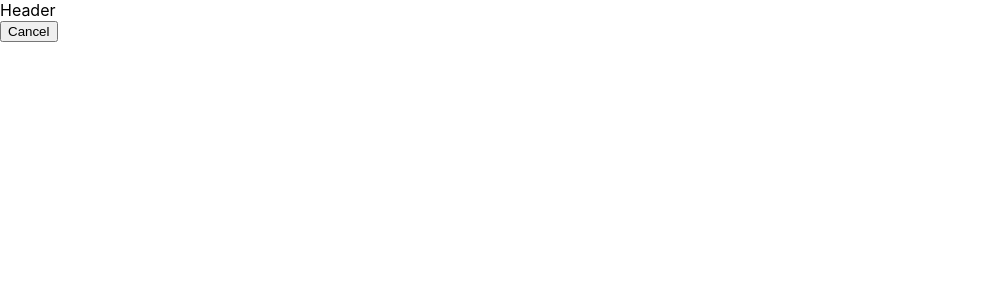
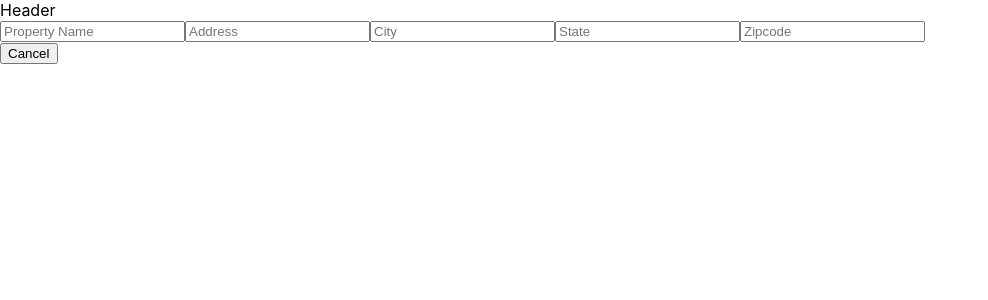
Before and after one commit to Mahkii900/skillz-check-2, a React (Create React App) app: page /#/wizard/1 in a window 1280 px wide. Shown: the top 300 px of the page, without its empty margins (0-988 px from the left). Built offline with nearby package versions, Linux system fonts and the light colour scheme.

Commit message:
added input functionality to wizard component

```diff
--- a/src/components/Wizard/Wizard.js
+++ b/src/components/Wizard/Wizard.js
@@ -2,12 +2,28 @@ import React, {Component} from 'react'
 import {Link} from 'react-router-dom'
 
 export default class Wziard extends Component{
+    state = {
+        name: '',
+        address: '',
+        city: '',
+        state: '',
+        zipcode: null
+    }
     render() {
         return (
             <div>
-                <Link to={'/'}>
-                    <button>Cancel</button>
-                </Link>
+                <div>
+                    <input value={this.state.name} placeholder={'Property Name'} onChange={e => this.setState({name: e.target.value})}/>
+                    <input value={this.state.address} placeholder={'Address'} onChange={e => this.setState({address: e.target.value})}/>
+                    <input value={this.state.city} placeholder={'City'} onChange={e => this.setState({city: e.target.value})}/>
+                    <input value={this.state.state} placeholder={'State'} onChange={e => this.setState({state: e.target.value})}/>
+                    <input value={this.state.zipcode} placeholder={'Zipcode'} onChange={e => this.setState({zipcode: e.target.value})}/>
+                </div>
+                <div>
+                    <Link to={'/'}>
+                        <button>Cancel</button>
+                    </Link>
+                </div>
             </div>
         )
     }
```
